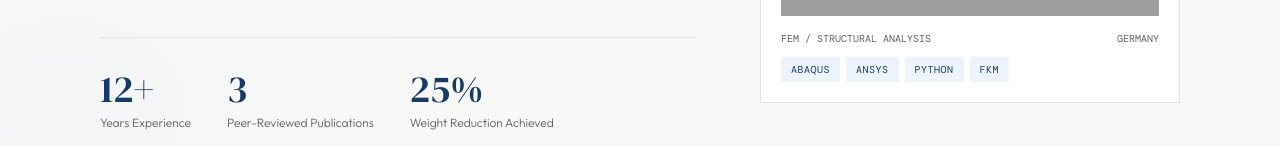
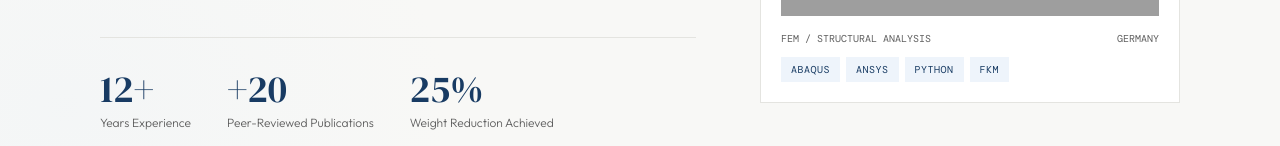
Before and after one commit to Darabi1988/Portfolio, a plain HTML site: page index.html in a window 1280 px wide. Shown: the part 654-800 px from the top of the page. Drawn offline with nearby package versions, Linux system fonts and the light colour scheme; grey boxes are pictures that could not be loaded; a web font is replaced by a local one.

Commit message:
index.html

```diff
--- a/index.html
+++ b/index.html
@@ -389,7 +389,7 @@ footer{background:#0c0c0a;padding:22px 0;font-family:var(--mono);font-size:11px;
           </div>
           <div class="stats-bar">
             <div><div class="stat-n">12+</div><div class="stat-l">Years Experience</div></div>
-            <div><div class="stat-n">3</div><div class="stat-l">Peer-Reviewed Publications</div></div>
+            <div><div class="stat-n">+20</div><div class="stat-l">Peer-Reviewed Publications</div></div>
             <div><div class="stat-n">25%</div><div class="stat-l">Weight Reduction Achieved</div></div>
             <div><div class="stat-n">40%</div><div class="stat-l">Fatigue Life Improvement</div></div>
           </div>
```
